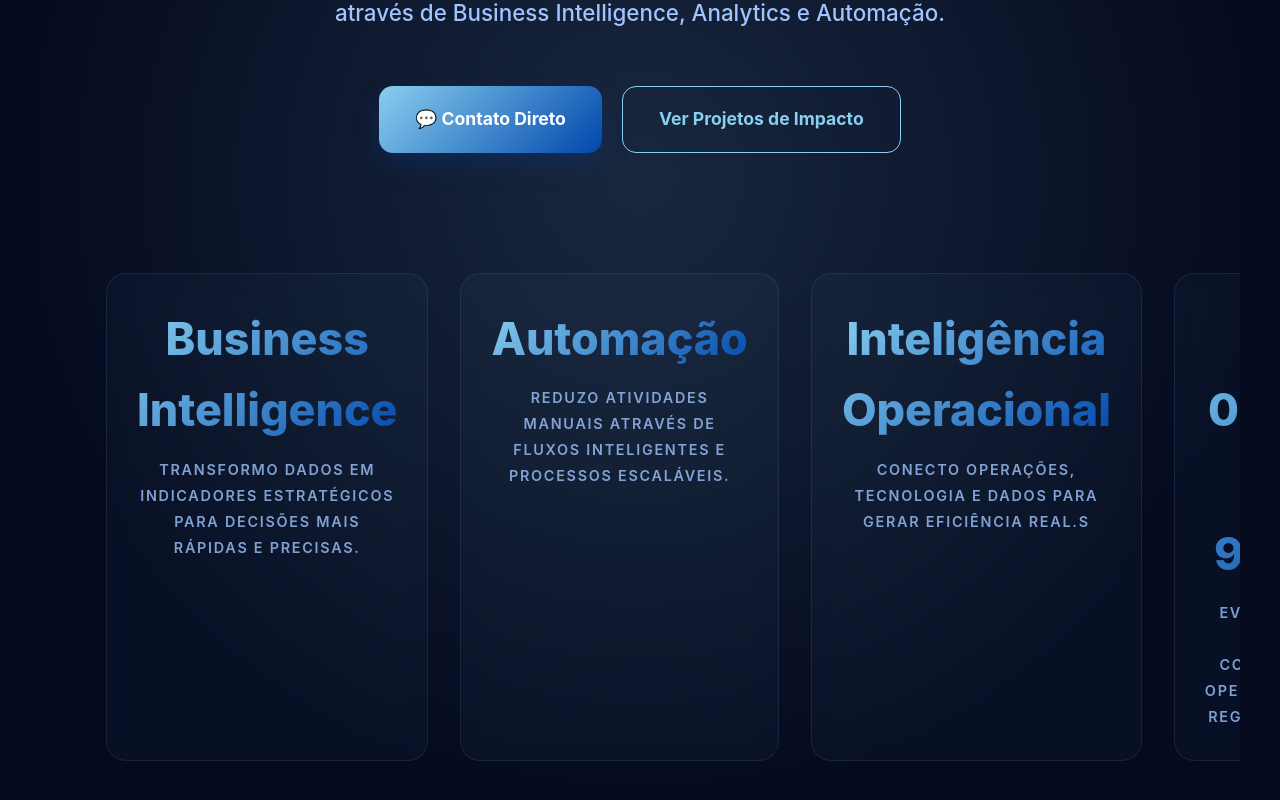
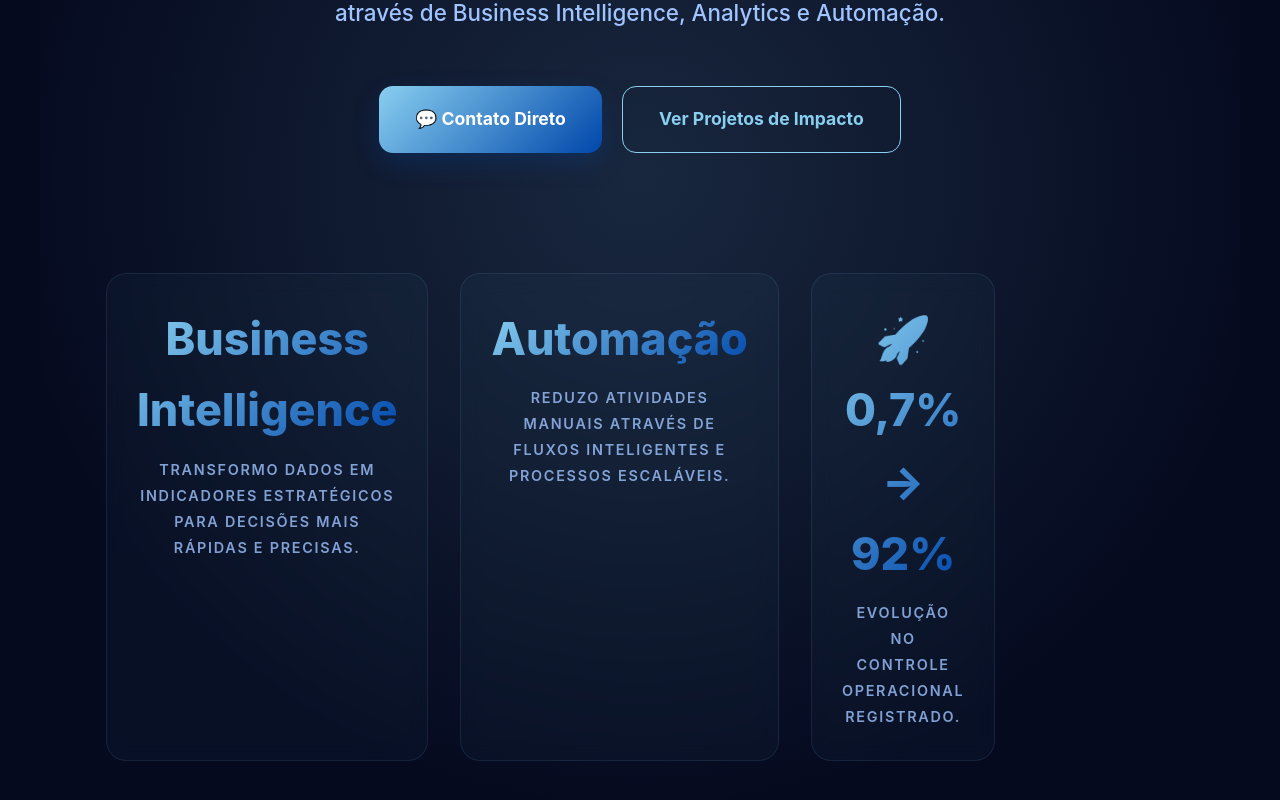
Before and after one commit to Jemerson07/vite-react-final, a React (Vite) app: page / in a window 1280 px wide. Shown: the part 510-1310 px from the top of the page. Built offline with nearby package versions, Linux system fonts and the light colour scheme.

Commit message:
Remove 'Inteligência Operacional' stat item
Removed 'Inteligência Operacional' section from Hero component.

```diff
--- a/src/components/Hero.jsx
+++ b/src/components/Hero.jsx
@@ -310,10 +310,6 @@ const Hero = () => {
           <p>Reduzo atividades manuais através de fluxos inteligentes e processos escaláveis.</p>
         </StatItem>
         <StatItem>
-          <h3>Inteligência Operacional</h3>
-          <p>Conecto operações, tecnologia e dados para gerar eficiência real.s</p>
-        </StatItem>
-        <StatItem>
           <h3>🚀0,7% → 92%</h3>
           <p>Evolução no controle operacional registrado.</p>
         </StatItem>
```
